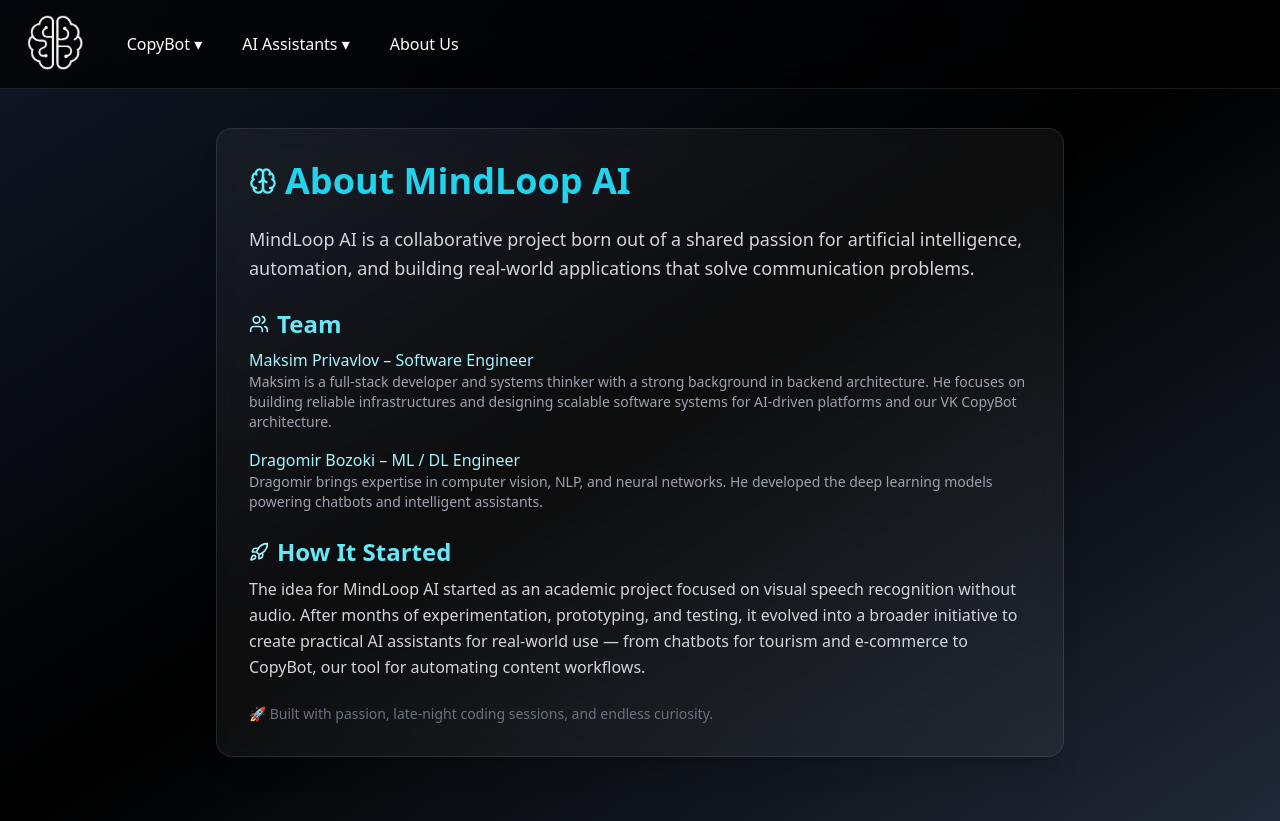
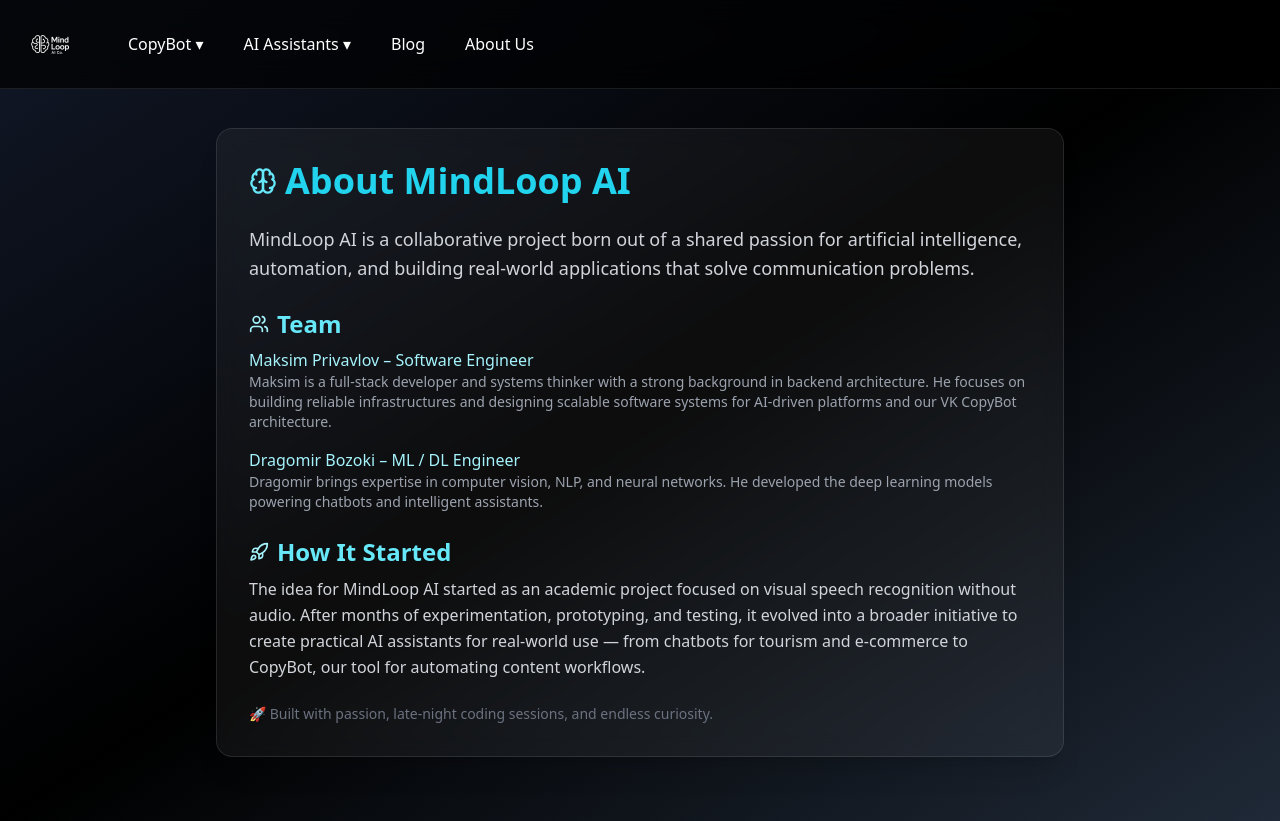
Before and after one commit to DragomirBozoki/Blog-Vebsite, a React (Create React App) app: page /about in a window 1280 px wide. Built offline with nearby package versions, Linux system fonts and the light colour scheme.

Commit message:
docker: added nginx.conf and updated Dockerfile

```diff
--- a/src/pages/About.jsx
+++ b/src/pages/About.jsx
@@ -48,11 +48,14 @@
     <div className="fixed top-0 left-0 w-full bg-black/70 backdrop-blur-lg border-b border-white/10 z-50 px-6 py-3 flex justify-between items-center">
             <div className="flex items-center gap-10">
               {/* Logo */}
-          <Link to="/" className="flex items-center gap-4 cursor-pointer">
-            <img src="/mindloop_logo_rb.png" alt="MindLoop AI Logo" className="h-16" />
-          </Link>
+              <div
+                className="flex items-center gap-4 cursor-pointer"
+                onClick={() => window.scrollTo({ top: 0, behavior: "smooth" })}
+              >
+                <img src="/mindloop_logo.png" alt="MindLoop AI Logo" className="h-16" />
+              </div>
 
-          {/* Meniji */}
+              {/* Dropdown Menus */}
               <DropdownMenu
                 title="CopyBot"
                 items={[
@@ -63,16 +66,24 @@
               <DropdownMenu
                 title="AI Assistants"
                 items={[
-              { to: "/ChatBot", label: "ChatBot" },
+                  { to: "/ChatBot", label: "AI ChatBot" },
                   { label: "SaaS Generator (Coming soon)" },
                 ]}
               />
+              <Link
+                to = "https://mindloopblog.blogspot.com"
+                className = "text-white hover:text-cyan-300 font-medium"
+              >
+              Blog
+              </Link>
+
               <Link
                 to="/about"
                 className="text-white hover:text-cyan-300 font-medium"
               >
                 About Us
               </Link>
+
             </div>
       </div>
 
--- a/src/pages/Landing.jsx
+++ b/src/pages/Landing.jsx
@@ -112,6 +112,13 @@
               { label: "SaaS Generator (Coming soon)" },
             ]}
           />
+          <Link
+            to = "https://mindloopblog.blogspot.com"
+            className = "text-white hover:text-cyan-300 font-medium"
+          >
+          Blog
+          </Link>
+
           <Link
             to="/about"
             className="text-white hover:text-cyan-300 font-medium"
@@ -250,21 +257,6 @@
         </div>
       </div>
 
-      {/* FOR WHOM */}
-      <div className="mt-20 max-w-4xl text-center bg-white/5 border border-white/10 rounded-2xl p-8 shadow-md">
-        <h2 className="text-2xl font-bold mb-4 text-cyan-400">{t("forWhom")}</h2>
-        <p className="text-gray-300 text-lg mb-6">{t("sectors")}</p>
-        <div className="grid grid-cols-2 sm:grid-cols-3 gap-4 text-white font-medium text-sm">
-          {t("sectorsList", { returnObjects: true }).map((sector, i) => (
-            <div
-              key={i}
-              className="bg-black/10 rounded p-2 border border-white/10 transition-all duration-300 hover:scale-105 hover:bg-white/10"
-            >
-              {sector}
-            </div>
-          ))}
-        </div>
-      </div>
 
       <div className="mt-20 w-full max-w-6xl mx-auto px-4 flex flex-col md:flex-row items-center justify-center gap-10">
       {/* Video */}
@@ -301,6 +293,21 @@
       </div>
     </div>
 
+       {/* FOR WHOM */}
+      <div className="mt-20 max-w-4xl text-center bg-white/5 border border-white/10 rounded-2xl p-8 shadow-md">
+        <h2 className="text-2xl font-bold mb-4 text-cyan-400">{t("forWhom")}</h2>
+        <p className="text-gray-300 text-lg mb-6">{t("sectors")}</p>
+        <div className="grid grid-cols-2 sm:grid-cols-3 gap-4 text-white font-medium text-sm">
+          {t("sectorsList", { returnObjects: true }).map((sector, i) => (
+            <div
+              key={i}
+              className="bg-black/10 rounded p-2 border border-white/10 transition-all duration-300 hover:scale-105 hover:bg-white/10"
+            >
+              {sector}
+            </div>
+          ))}
+        </div>
+      </div>
 
       {/* GET STARTED SECTION */}
       <div
```
Also changed, not shown: 2 other files (tests, documents, lock files or other folders). Lines whose indentation alone changed are shown as unchanged.
